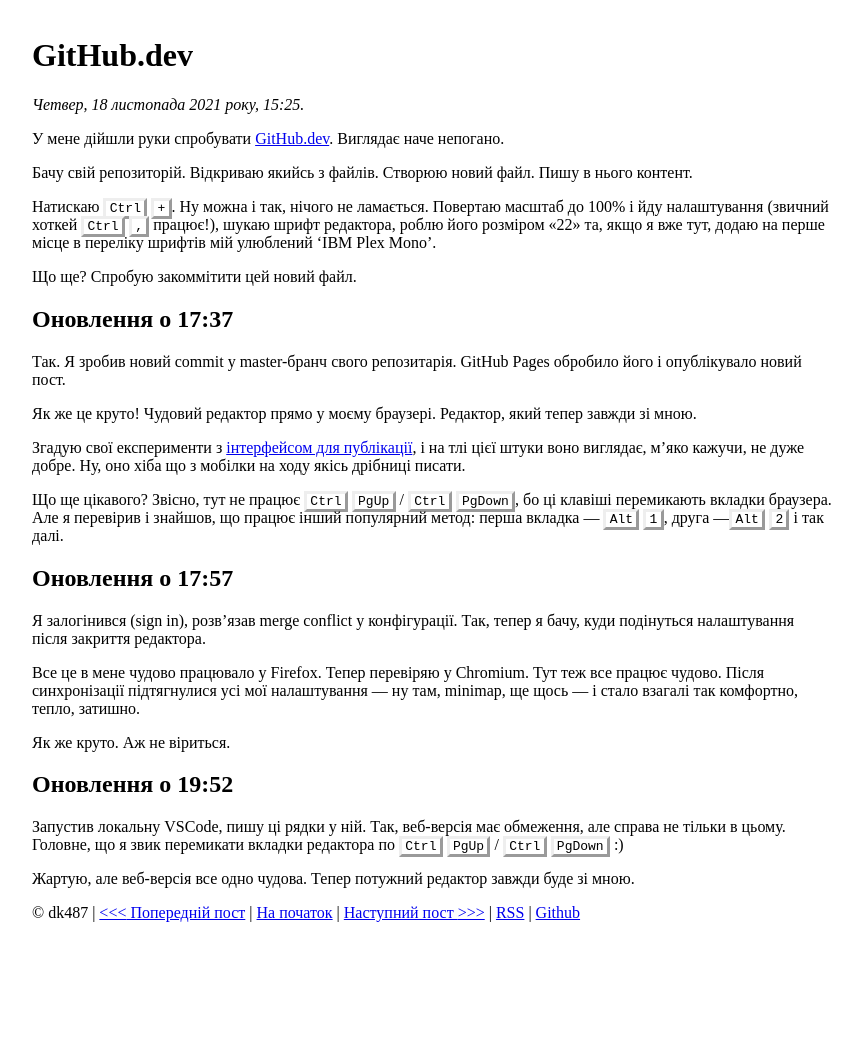
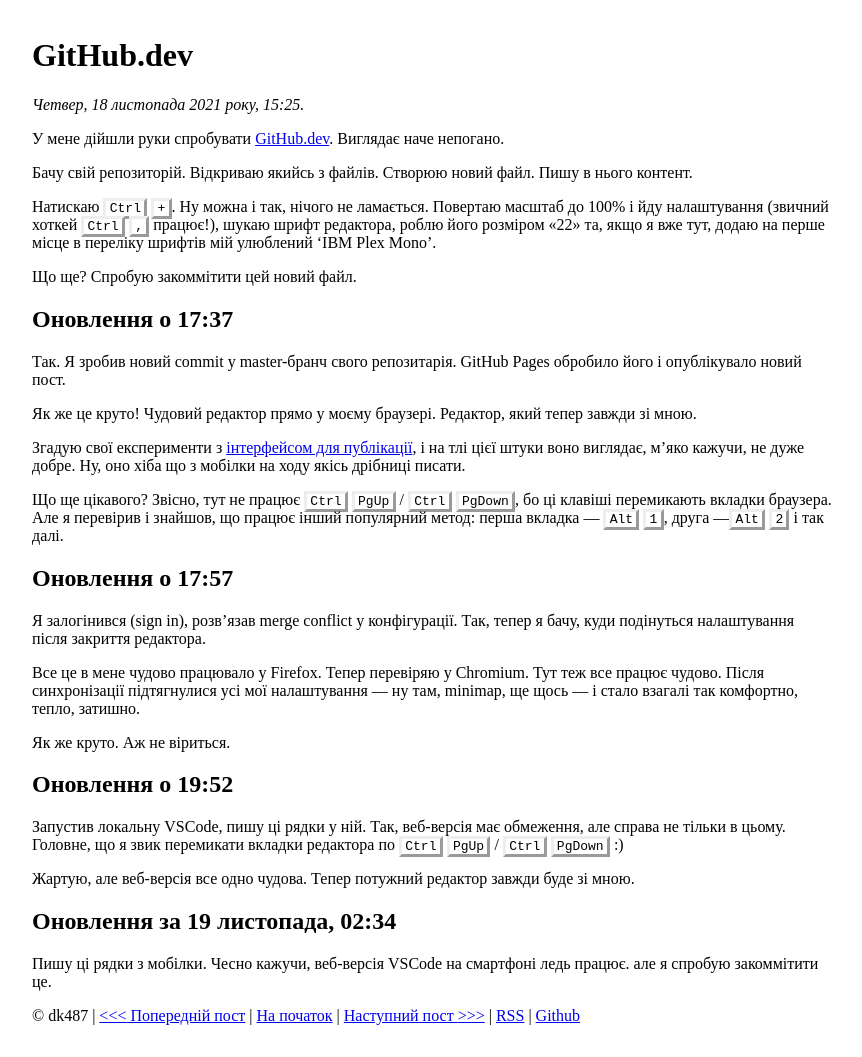
Before and after one commit to dk487/test.de.co.ua, a Jekyll site: the page built from _posts/2021/2021-11-18-github-dev.md, in a window 1280 px wide. Shown: the whole page, without its empty margins (208-1070 px from the left). Built offline with Jekyll 4.4.1, drawn with Linux system fonts in a browser that asks for light colours; before the commit the page ends 954 px from its top, so only the background shows below that.

Commit message:
Mobile post

```diff
--- a/_posts/2021/2021-11-18-github-dev.md
+++ b/_posts/2021/2021-11-18-github-dev.md
@@ -41,5 +41,10 @@
 
 Жартую, але веб-версія все одно чудова. Тепер потужний редактор завжди буде зі мною.
 
+Оновлення за 19 листопада, 02:34
+------
+
+Пишу ці рядки з мобілки. Чесно кажучи, веб-версія VSCode на смартфоні ледь працює. але я спробую закоммітити це.
+
 [1]: https://github.dev
 [2]: /2021/11/16/instrument-dlia-publikatsii.html
```
